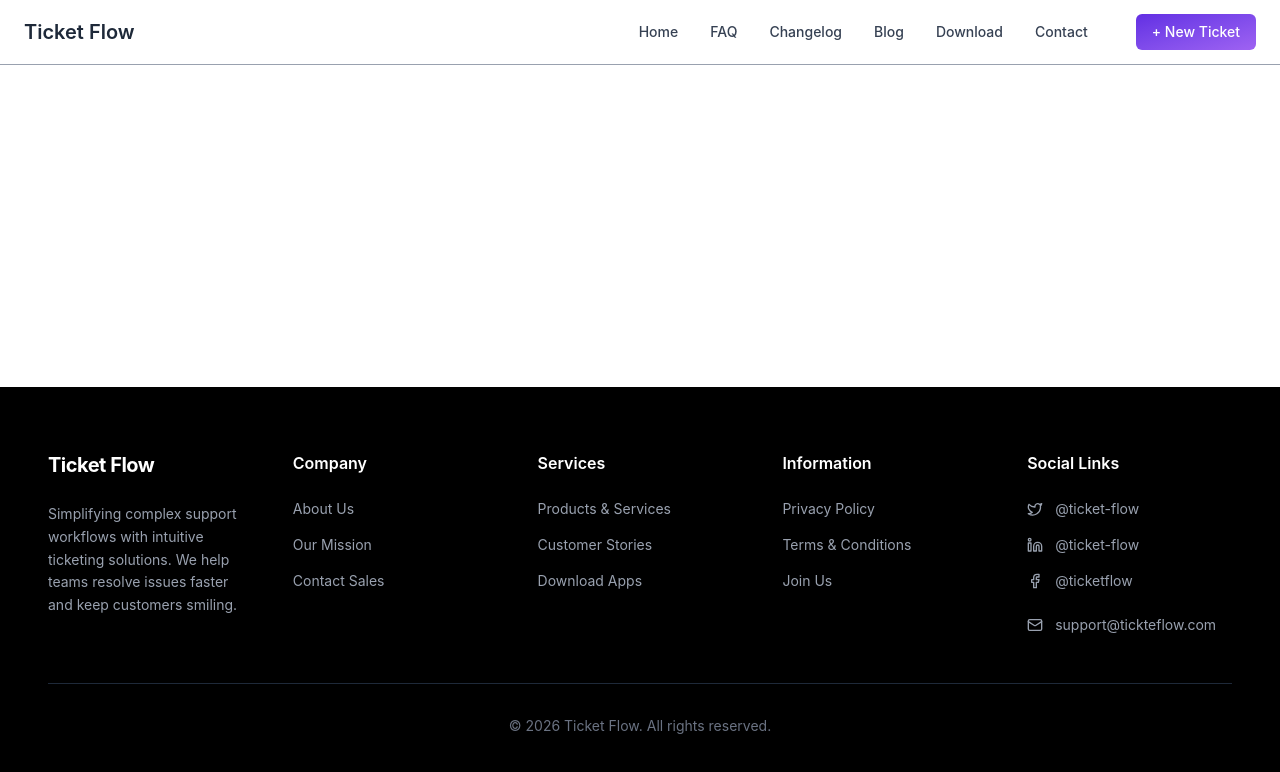
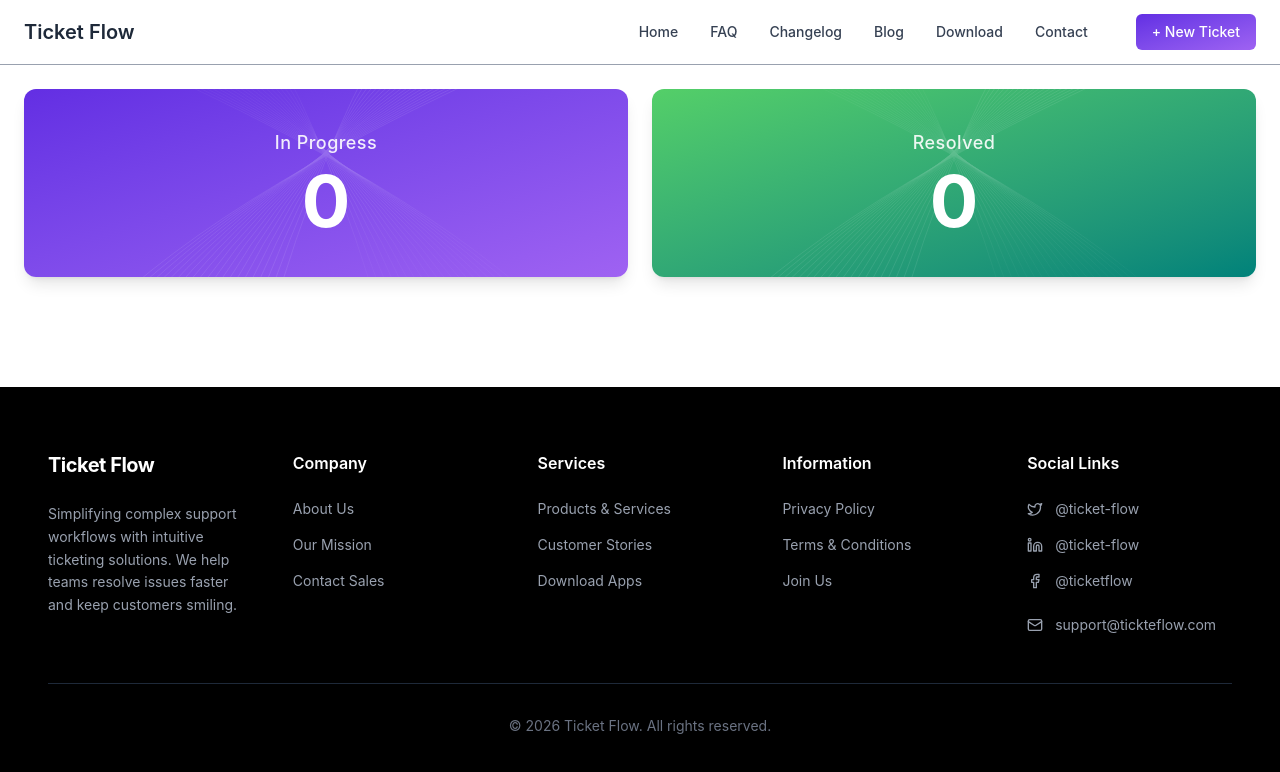
Before and after one commit to adnan-akhlas/ticket-flow, a React (Vite) app: page / in a window 1280 px wide. Shown: the top 772 px of the page. Built offline with nearby package versions, Linux system fonts and the light colour scheme.

Commit message:
style(card): create progress card

```diff
--- a/src/App.jsx
+++ b/src/App.jsx
@@ -1,11 +1,30 @@
+import { useState } from "react";
 import Footer from "./components/Footer";
 import Navbar from "./components/Navbar";
+import ProgressCard from "./components/ProgressCard";
 
 export default function App() {
+  const [inProgressCount, setInProgressCount] = useState(0);
+  const [resolvedCount, setResolvedCount] = useState(0);
   return (
     <main className="flex flex-col min-h-screen">
       <Navbar />
-      <section className="grow"></section>
+      <section className="grow space-y-6 max-w-7xl mx-auto w-full px-6">
+        <div className="grid grid-cols-2 gap-6 mt-6 w-full">
+          <ProgressCard
+            title="In Progress"
+            count={inProgressCount}
+            from="from-primary"
+            to="to-secondary"
+          />
+          <ProgressCard
+            title="Resolved"
+            count={resolvedCount}
+            from="from-accent"
+            to="to-accent-secondary"
+          />
+        </div>
+      </section>
       <Footer />
     </main>
   );
--- /dev/null
+++ b/src/components/ProgressCard.jsx
@@ -0,0 +1,53 @@
+/**
+ * ProgressCard Component
+ * @param {string} title - The label for the card (e.g., "In-Progress")
+ * @param {number|string} count - The value to display
+ * @param {string} className - Optional additional classes for the container
+ */
+export default function ProgressCard({ title, count, from, to }) {
+  console.log(from, to);
+  const cardClass = `relative overflow-hidden rounded-xl bg-linear-to-br ${from} ${to}  p-10 shadow-lg`;
+  return (
+    <div className={cardClass}>
+      {/* Background Pattern Overlay */}
+      <div className="absolute inset-0 opacity-20 pointer-events-none">
+        <svg
+          width="100%"
+          height="100%"
+          viewBox="0 0 400 200"
+          xmlns="http://www.w3.org/2000/svg"
+        >
+          <defs>
+            <linearGradient id="line-grad" x1="0%" y1="0%" x2="100%" y2="100%">
+              <stop offset="0%" stopColor="white" stopOpacity="0" />
+              <stop offset="50%" stopColor="white" stopOpacity="1" />
+              <stop offset="100%" stopColor="white" stopOpacity="0" />
+            </linearGradient>
+          </defs>
+          <g stroke="url(#line-grad)" fill="none" strokeWidth="0.5">
+            {[...Array(20)].map((_, i) => (
+              <path
+                key={i}
+                d={`M ${-50 + i * 10} 250 Q ${100 + i * 5} ${100 - i * 2} ${450 - i * 10} -50`}
+              />
+            ))}
+            {[...Array(20)].map((_, i) => (
+              <path
+                key={`rev-${i}`}
+                d={`M ${450 - i * 10} 250 Q ${300 - i * 5} ${100 - i * 2} ${-50 + i * 10} -50`}
+              />
+            ))}
+          </g>
+        </svg>
+      </div>
+
+      {/* Content */}
+      <div className="relative z-10 flex flex-col items-center justify-center text-white">
+        <span className="text-lg font-medium opacity-90 mb-2 tracking-wide">
+          {title}
+        </span>
+        <span className="text-7xl font-bold">{count}</span>
+      </div>
+    </div>
+  );
+}
--- a/src/index.css
+++ b/src/index.css
@@ -3,4 +3,6 @@
 @theme {
   --color-primary: #632ee3;
   --color-secondary: #9f62f2;
+  --color-accent: #54cf68;
+  --color-accent-secondary: #00827a;
 }
```
